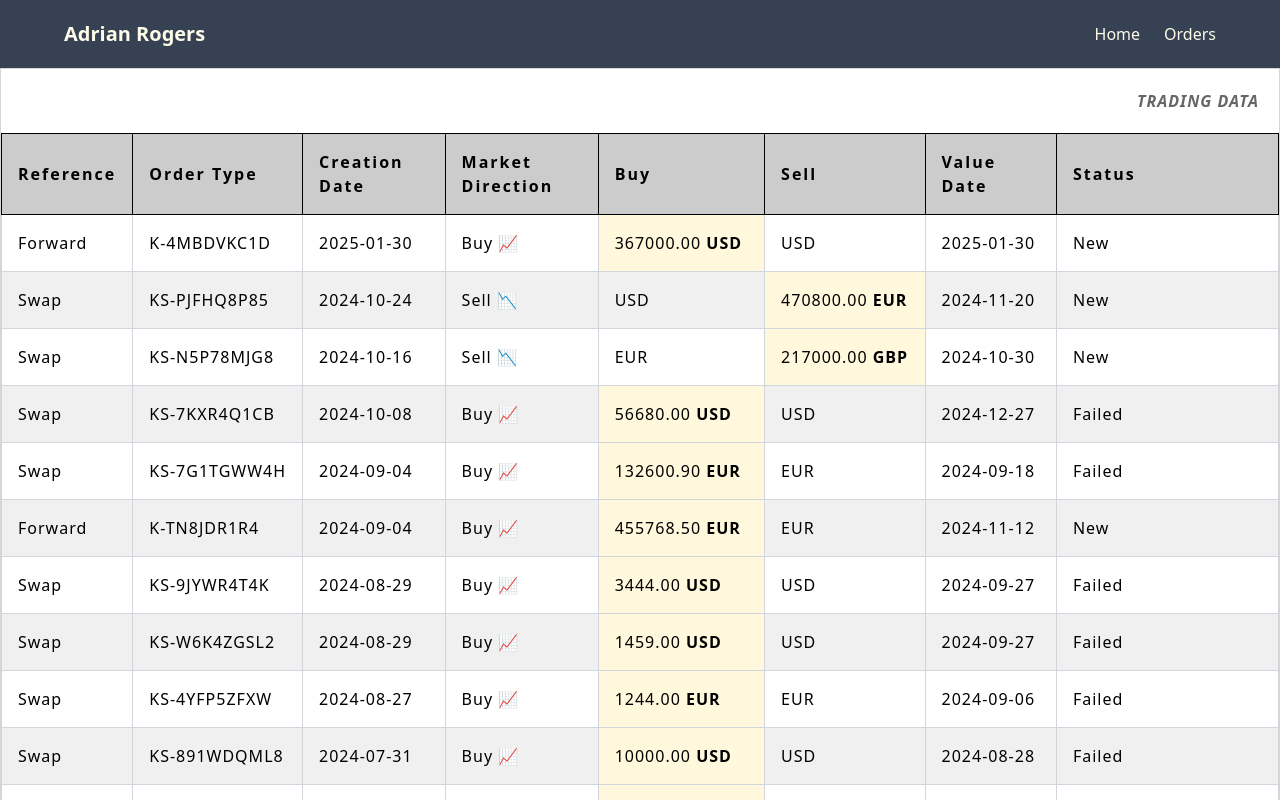
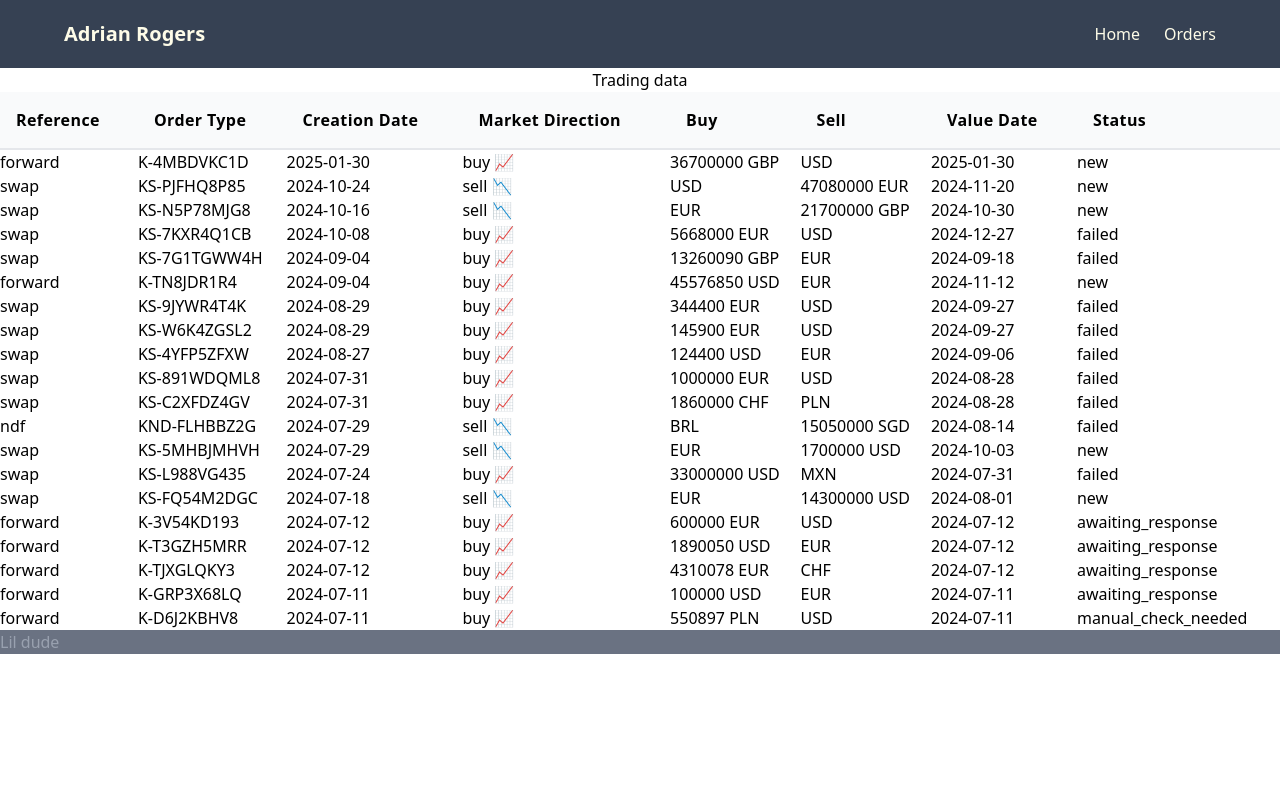
Before and after one commit to adritek/kantox-table, a React (Vite) app: page /orders in a window 1280 px wide. Shown: the top 800 px of the page. Built offline with nearby package versions, Linux system fonts and the light colour scheme.

Commit message:
whitespace bug fixed

```diff
--- a/src/App.css
+++ b/src/App.css
@@ -1,32 +1,3 @@
-main {
-  margin: 0 auto;
-}
-
-th,
-td {
-  padding: 1rem;
-  border: 1px solid #d1d5dc;
-}
-
-th {
-  white-space: wrap;
-  background-color: #ccc;
-  border: 1px solid black;
-  color: black;
-  letter-spacing: 2px;
-}
-
-td {
-  white-space: nowrap;
-  letter-spacing: 1px;
-  text-transform: capitalize;
-}
-
-tbody td,
-thead {
-  text-align: left;
-}
-
 table tr:nth-child(even) {
   background: #f0f0f0;
 }
--- a/src/App.jsx
+++ b/src/App.jsx
@@ -2,7 +2,7 @@ import { Outlet, Link } from 'react-router';
 
 import MainNav from './components/MainNav';
 
-import './App.css';
+// import './App.css';
 
 export default function App() {
   return (
--- a/src/components/Table.jsx
+++ b/src/components/Table.jsx
@@ -1,7 +1,7 @@
 import { useQuery } from '@tanstack/react-query';
 import { getData } from '/src/utils/fetch.js';
 
-import { currencyConverter } from '../utils/currencyConverter';
+// import { currencyConverter } from '../utils/currencyConverter';
 
 export default function Table() {
   const { data, isLoading, isError, error } = useQuery({
@@ -31,16 +31,20 @@ export default function Table() {
           {item.attributes['market-direction']}
           {item.attributes['market-direction'] === 'buy' ? ' 📈' : ' 📉'}
         </td>
-        {currencyConverter(
-          item.attributes['market-direction'],
-          item.attributes['amount-cents'],
-          item.attributes['buy-currency'],
-          item.attributes['sell-currency']
-        )}
-        <td data-cell="value date" className="border border-gray-300">
+        <td data-cell="buy">
+          {item.attributes['market-direction'] === 'buy'
+            ? `${item.attributes['amount-cents']} ${item.attributes['buy-currency']}`
+            : `${item.attributes['buy-currency']}`}
+        </td>
+        <td data-cell="sell">
+          {item.attributes['market-direction'] !== 'buy'
+            ? `${item.attributes['amount-cents']} ${item.attributes['sell-currency']}`
+            : `${item.attributes['sell-currency']}`}
+        </td>
+        <td data-cell="value date" className="">
           {item.attributes['value-date']}
         </td>
-        <td data-cell="status" className="border border-gray-300">
+        <td data-cell="status" className="">
           {item.attributes.status}
         </td>
       </tr>
@@ -54,18 +58,58 @@ export default function Table() {
       tabIndex="0"
     >
       {warnings}
-      <table className="border-collapse border border-gray-400">
+      <table className="w-full border-collapse">
         <caption id="OrdersTable01">Trading data</caption>
-        <thead>
+        <thead className="bg-gray-50 border-b-2 border-gray-200">
           <tr>
-            <th scope="col">Reference</th>
-            <th scope="col">Order Type</th>
-            <th scope="col">Creation Date</th>
-            <th scope="col">Market Direction</th>
-            <th scope="col">Buy</th>
-            <th scope="col">Sell</th>
-            <th scope="col">Value Date</th>
-            <th scope="col">Status</th>
+            <th
+              className="p-4 text-small font-semibold tracking-wide text-left"
+              scope="col"
+            >
+              Reference
+            </th>
+            <th
+              className="p-4 text-small font-semibold tracking-wide text-left"
+              scope="col"
+            >
+              Order Type
+            </th>
+            <th
+              className="p-4 text-small font-semibold tracking-wide text-left"
+              scope="col"
+            >
+              Creation Date
+            </th>
+            <th
+              className="p-4 text-small font-semibold tracking-wide text-left"
+              scope="col"
+            >
+              Market Direction
+            </th>
+            <th
+              className="p-4 text-small font-semibold tracking-wide text-left"
+              scope="col"
+            >
+              Buy
+            </th>
+            <th
+              className="p-4 font-semibold text-small tracking-wide text-left"
+              scope="col"
+            >
+              Sell
+            </th>
+            <th
+              className="p-4 text-small font-semibold tracking-wide text-left"
+              scope="col"
+            >
+              Value Date
+            </th>
+            <th
+              className="p-4 text-small font-semibold tracking-wide text-left"
+              scope="col"
+            >
+              Status
+            </th>
           </tr>
         </thead>
         <tbody>{content}</tbody>
--- a/src/utils/currencyConverter.jsx
+++ b/src/utils/currencyConverter.jsx
@@ -3,7 +3,7 @@ export function currencyConverter(dir, amountCents, buyCurrency, sellCurrency) {
   if (dir === 'buy') {
     return (
       <>
-        <td data-cell="buy" className="border border-gray-300 highlight">
+        <td data-cell="buy" className="">
           {`${amount} `}
           <strong>{sellCurrency}</strong>
         </td>{' '}
@@ -14,7 +14,7 @@ export function currencyConverter(dir, amountCents, buyCurrency, sellCurrency) {
     return (
       <>
         <td data-cell="buy">{buyCurrency}</td>
-        <td data-cell="sell" className="highlight">
+        <td data-cell="sell" className="">
           {`${amount} `}
           <strong>{sellCurrency}</strong>
         </td>
```
